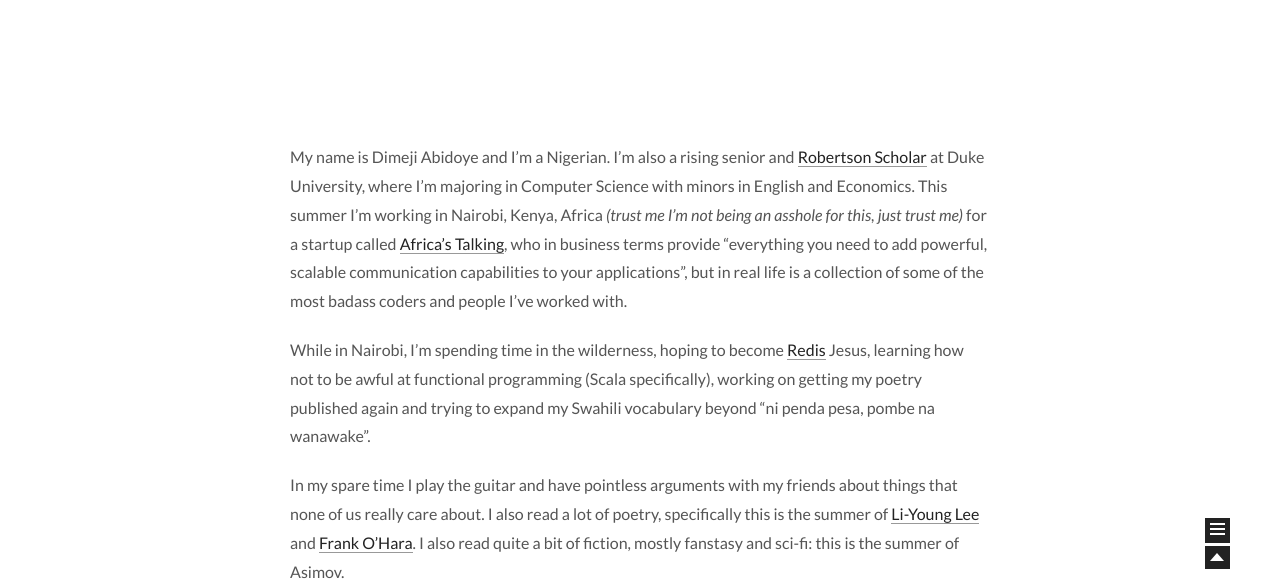
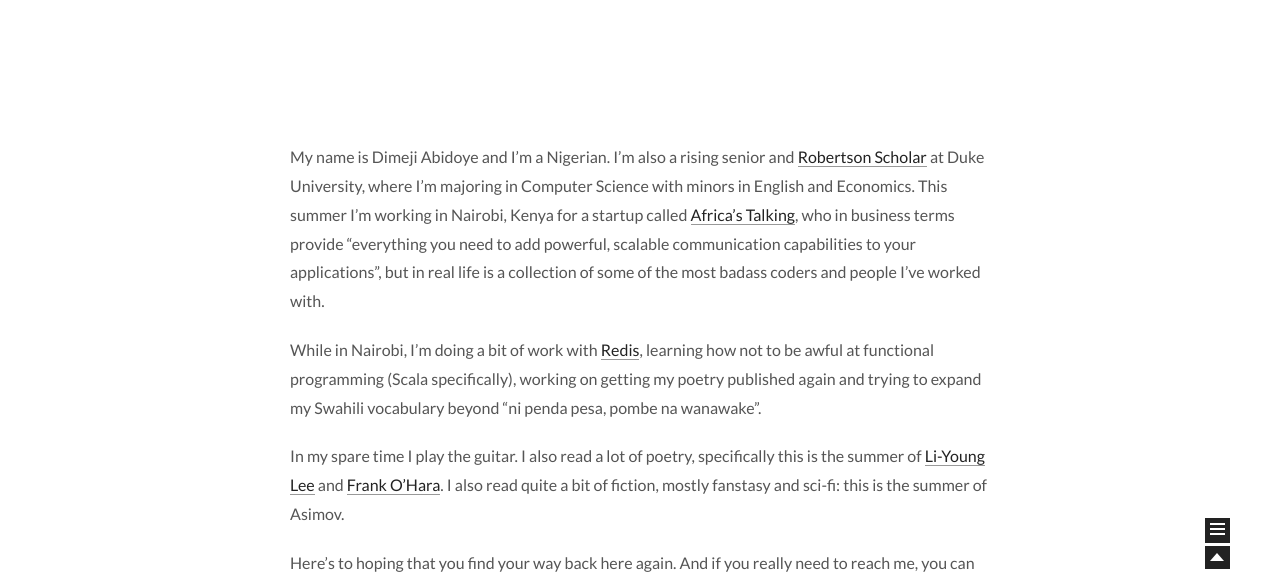
Before and after one commit to dimejy2/dimejy2.github.io, a plain HTML site: page about/index.html in a window 1280 px wide. Shown: the part 212-796 px from the top of the page. Drawn offline with Linux system fonts and the light colour scheme.

Commit message:
updates to about page

```diff
--- a/about/index.html
+++ b/about/index.html
@@ -157,9 +157,9 @@
   <div id="posts" class="posts-expand">
 
 
-      <p>My name is Dimeji Abidoye and I’m a Nigerian. I’m also a rising senior and <a href="http://robertsonscholars.org/" target="_blank" rel="external">Robertson Scholar</a> at Duke University, where I’m majoring in Computer Science with minors in English and Economics. This summer I’m working in Nairobi, Kenya, Africa <em>(trust me I’m not being an asshole for this, just trust me)</em> for a startup called <a href="https://africastalking.com/" target="_blank" rel="external">Africa’s Talking</a>, who in business terms provide “everything you need to add powerful, scalable communication capabilities to your applications”, but in real life is a collection of some of the most badass coders and people I’ve worked with.</p>
-<p>While in Nairobi, I’m spending time in the wilderness, hoping to become <a href="http://redis.io/" target="_blank" rel="external">Redis</a> Jesus, learning how not to be awful at functional programming (Scala specifically), working on getting my poetry published again and trying to expand my Swahili vocabulary beyond “ni penda pesa, pombe na wanawake”.</p>
-<p>In my spare time I play the guitar and have pointless arguments with my friends about things that none of us really care about. I also read a lot of poetry, specifically this is the summer of <a href="http://www.poetryfoundation.org/poem/172100" target="_blank" rel="external">Li-Young Lee</a> and <a href="http://www.poemhunter.com/poem/a-true-account-of-talking-to-the-sun-on-fire-isl/" target="_blank" rel="external">Frank O’Hara</a>. I also read quite a bit of fiction, mostly fanstasy and sci-fi: this is the summer of Asimov.</p>
+      <p>My name is Dimeji Abidoye and I’m a Nigerian. I’m also a rising senior and <a href="http://robertsonscholars.org/" target="_blank" rel="external">Robertson Scholar</a> at Duke University, where I’m majoring in Computer Science with minors in English and Economics. This summer I’m working in Nairobi, Kenya for a startup called <a href="https://africastalking.com/" target="_blank" rel="external">Africa’s Talking</a>, who in business terms provide “everything you need to add powerful, scalable communication capabilities to your applications”, but in real life is a collection of some of the most badass coders and people I’ve worked with.</p>
+<p>While in Nairobi, I’m doing a bit of work with <a href="http://redis.io/" target="_blank" rel="external">Redis</a>, learning how not to be awful at functional programming (Scala specifically), working on getting my poetry published again and trying to expand my Swahili vocabulary beyond “ni penda pesa, pombe na wanawake”.</p>
+<p>In my spare time I play the guitar. I also read a lot of poetry, specifically this is the summer of <a href="http://www.poetryfoundation.org/poem/172100" target="_blank" rel="external">Li-Young Lee</a> and <a href="http://www.poemhunter.com/poem/a-true-account-of-talking-to-the-sun-on-fire-isl/" target="_blank" rel="external">Frank O’Hara</a>. I also read quite a bit of fiction, mostly fanstasy and sci-fi: this is the summer of Asimov.</p>
 <p>Here’s to hoping that you find your way back here again. And if you really need to reach me, you can always find me at dimejy2@gmail.com.  </p>
 
 
```
Also changed, not shown: images/bkdefault_avatar.jpg (added), images/default_avatar.jpg (deleted), 2 other files.
